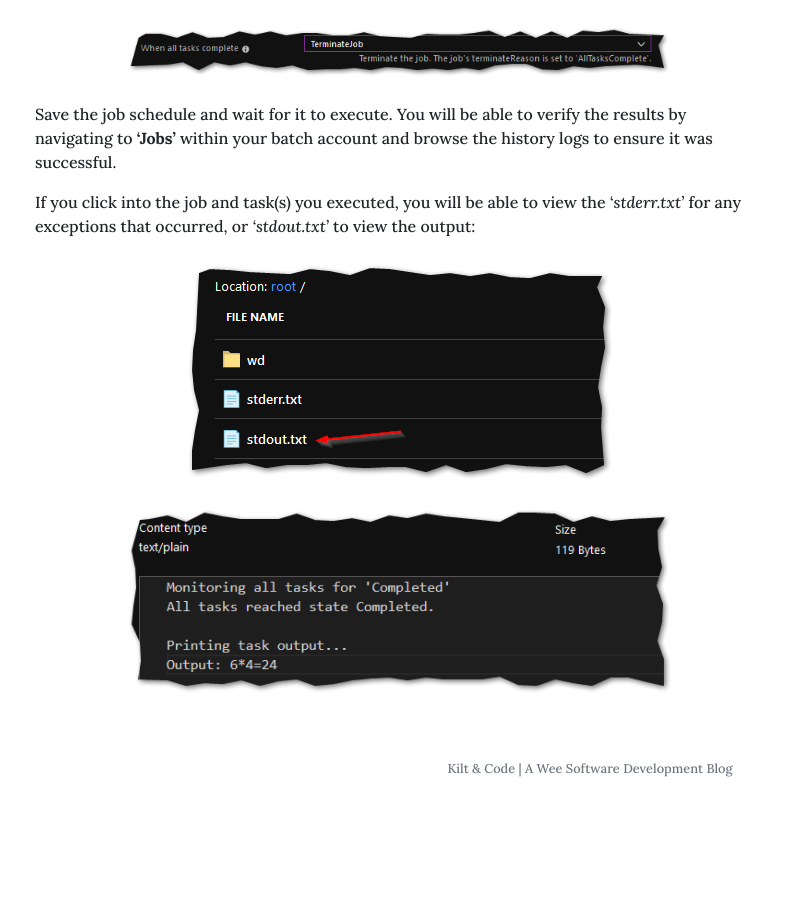
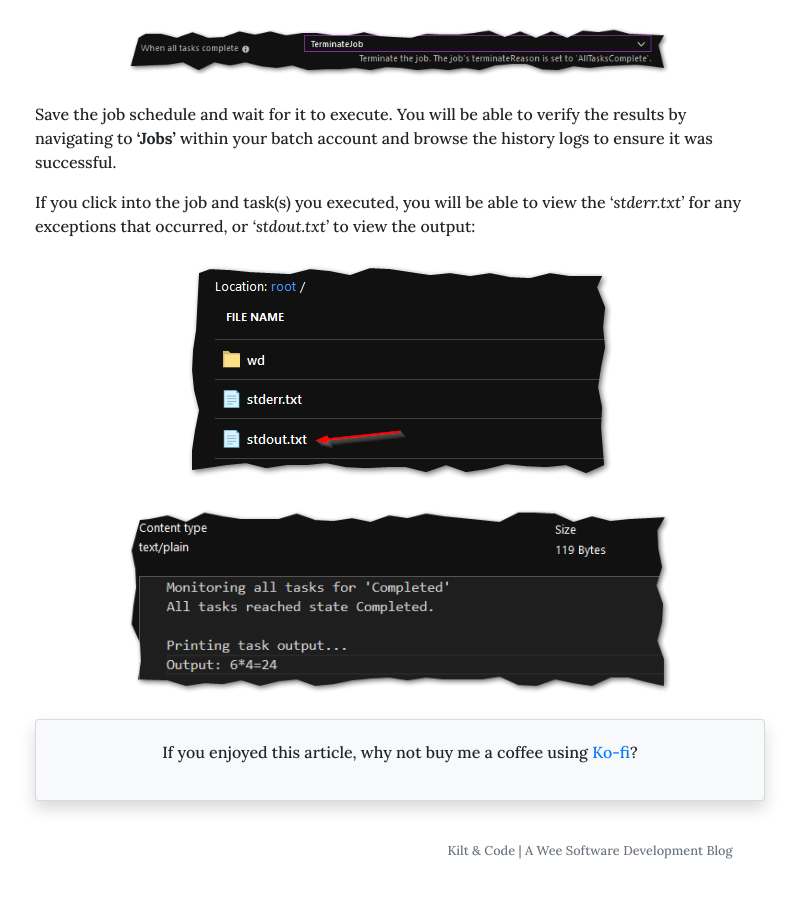
Before and after one commit to kiltandcode/kiltandcode.com, a Jekyll site: the page built from _posts/2019-03-03-how-to-use-azure-batch-job-schedule.md, in a window 1280 px wide and 900 px high, scrolled down 3867 px. Shown: the whole window, without its empty margins (50-849 px from the left). Built offline with Jekyll 4.4.1, drawn with Linux system fonts in a browser that asks for light colours; nearby versions of some CDN libraries; some web fonts are replaced; before the commit the page ends 4685 px from its top, so only the background shows below that.

Commit message:
Add Ko-fi link

```diff
--- a/_layouts/post.html
+++ b/_layouts/post.html
@@ -19,8 +19,20 @@ layout: default
 
       {{ content }}
     </article>
-    <div class="content">
 
+    <div class="card bg-light shadow mt-4 mb-4 mb-md-0">
+      <div class="card-body text-center">
+        <p class="card-text">
+          If you enjoyed this article, why not buy me a coffee using
+          <a href="https://ko-fi.com/kiltandcode" target="_blank">Ko-fi</a>?
+        </p>
+
+        <script type='text/javascript' src='https://ko-fi.com/widgets/widget_2.js'></script>
+        <script type='text/javascript'>
+          kofiwidget2.init('Buy me a coffee', '#29abe0', 'C0C42LJ9W');
+          kofiwidget2.draw();
+        </script>
+      </div>
     </div>
   </div>
   <div class="col-md-3 offset-md-1">
```
